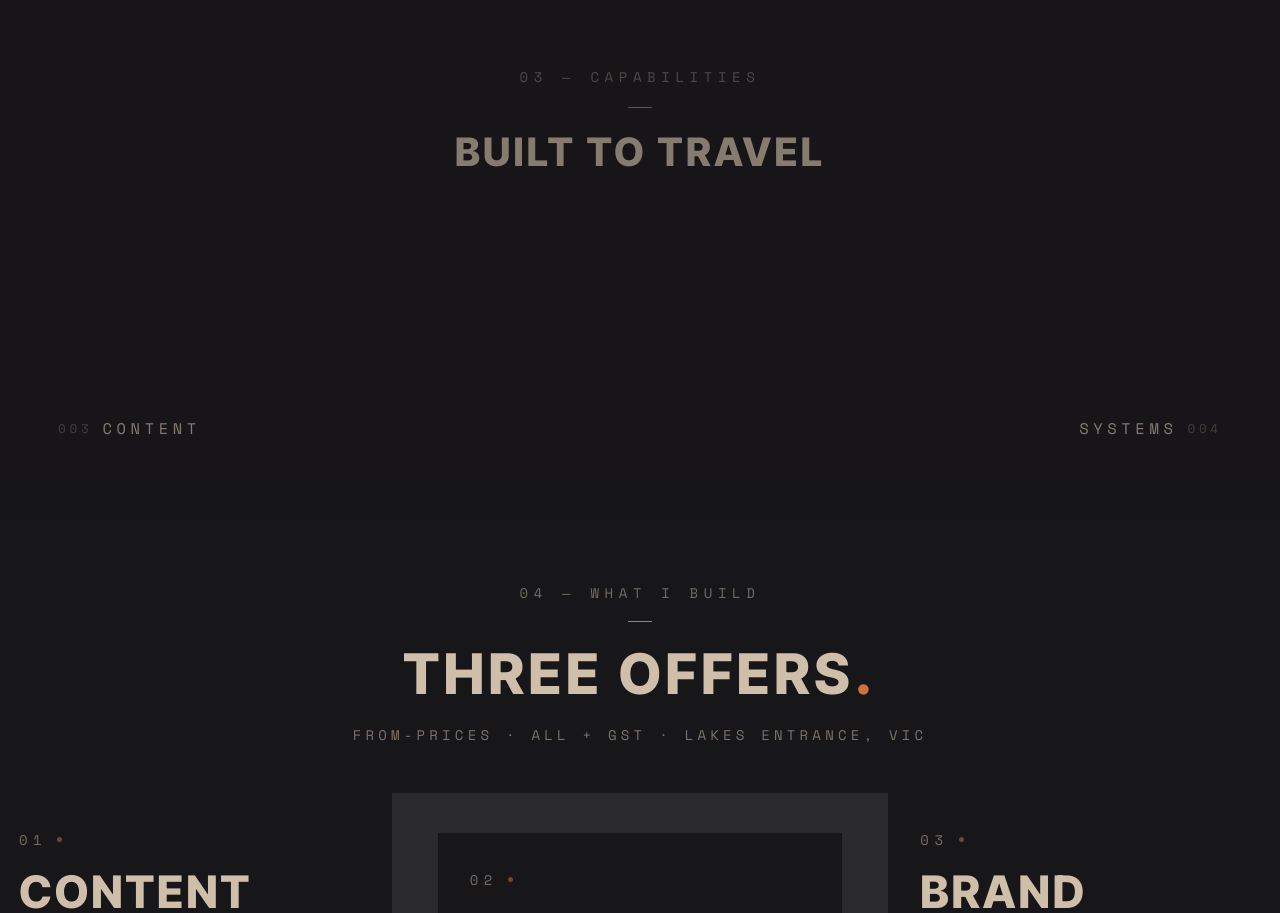
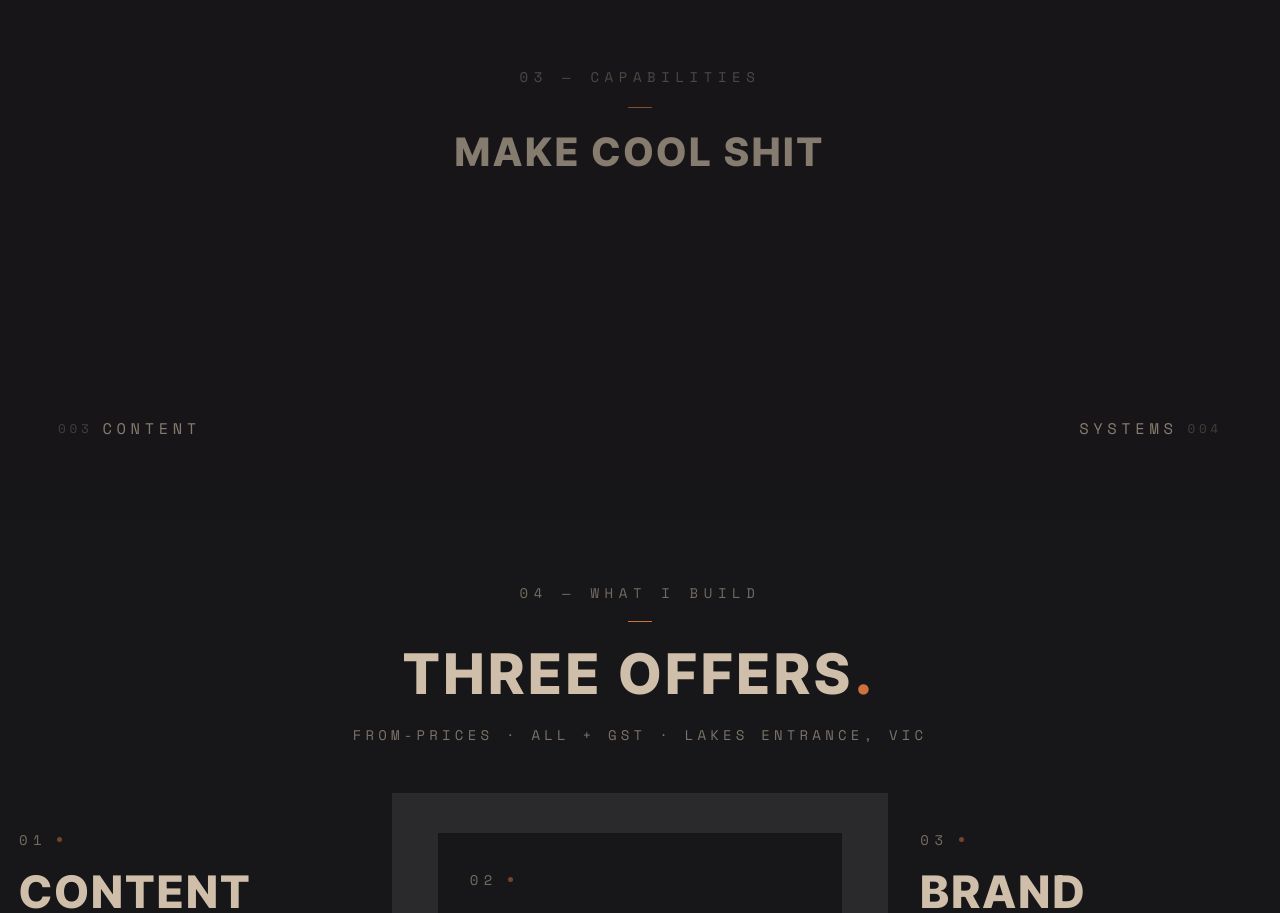
Before and after one commit to Jeffo32/wolfe-co-landing, a React (Vite) app: page / in a window 1280 px wide. Shown: the part 2680-3593 px from the top of the page. Built offline with nearby package versions, Linux system fonts and the light colour scheme.

Commit message:
capabilities: 'Built To Travel' -> 'Make Cool Shit'

```diff
--- a/src/App.jsx
+++ b/src/App.jsx
@@ -381,7 +381,7 @@ const CapabilitiesInner = React.forwardRef(function CapabilitiesInner(_, ref) {
       <div className="wc-cap-center">
         <span className="wc-cap-num">03 — Capabilities</span>
         <span className="wc-cap-rule" />
-        <span className="wc-cap-title">Built To Travel</span>
+        <span className="wc-cap-title">Make Cool Shit</span>
       </div>
     </div>
   );
```
